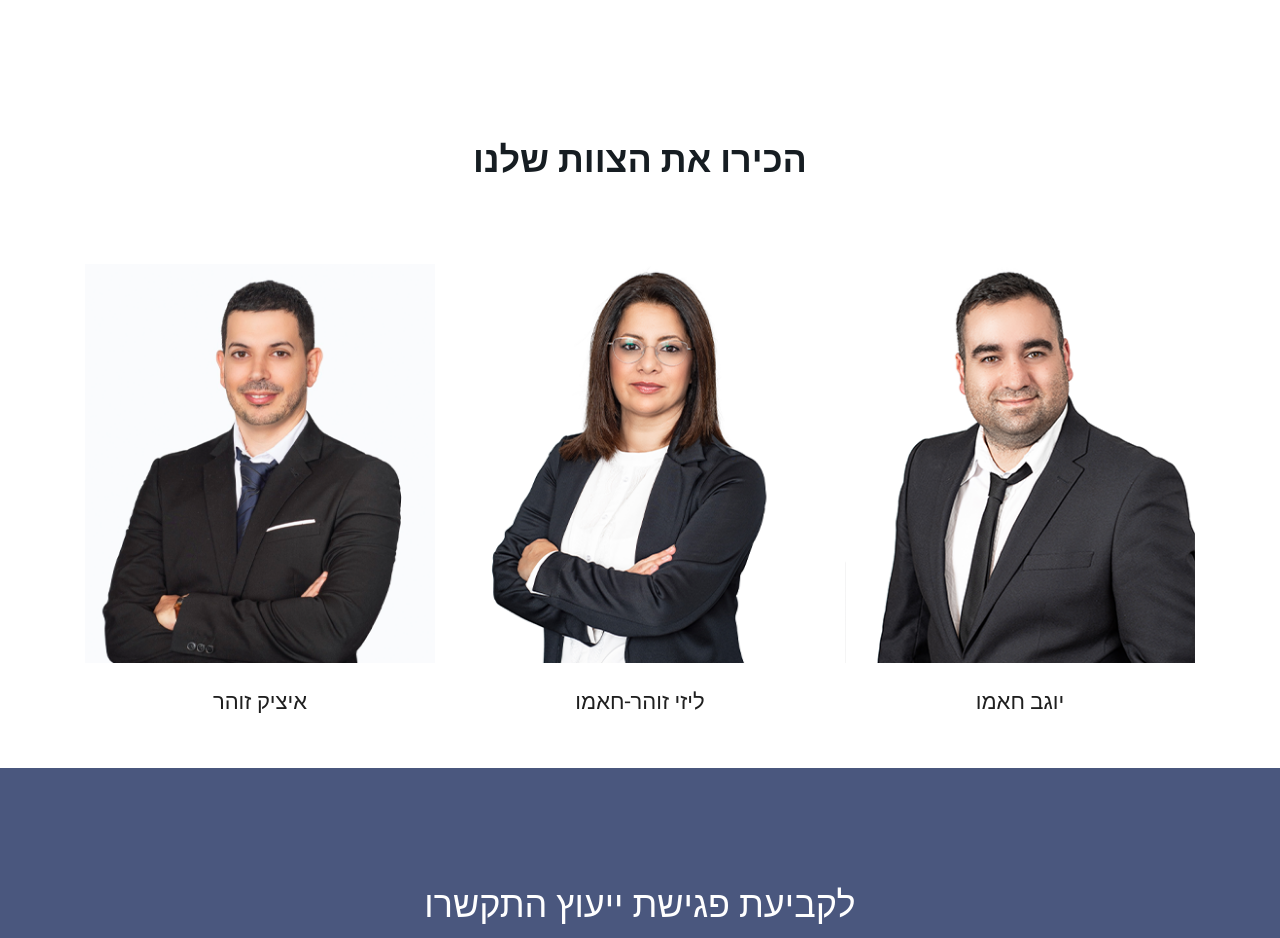
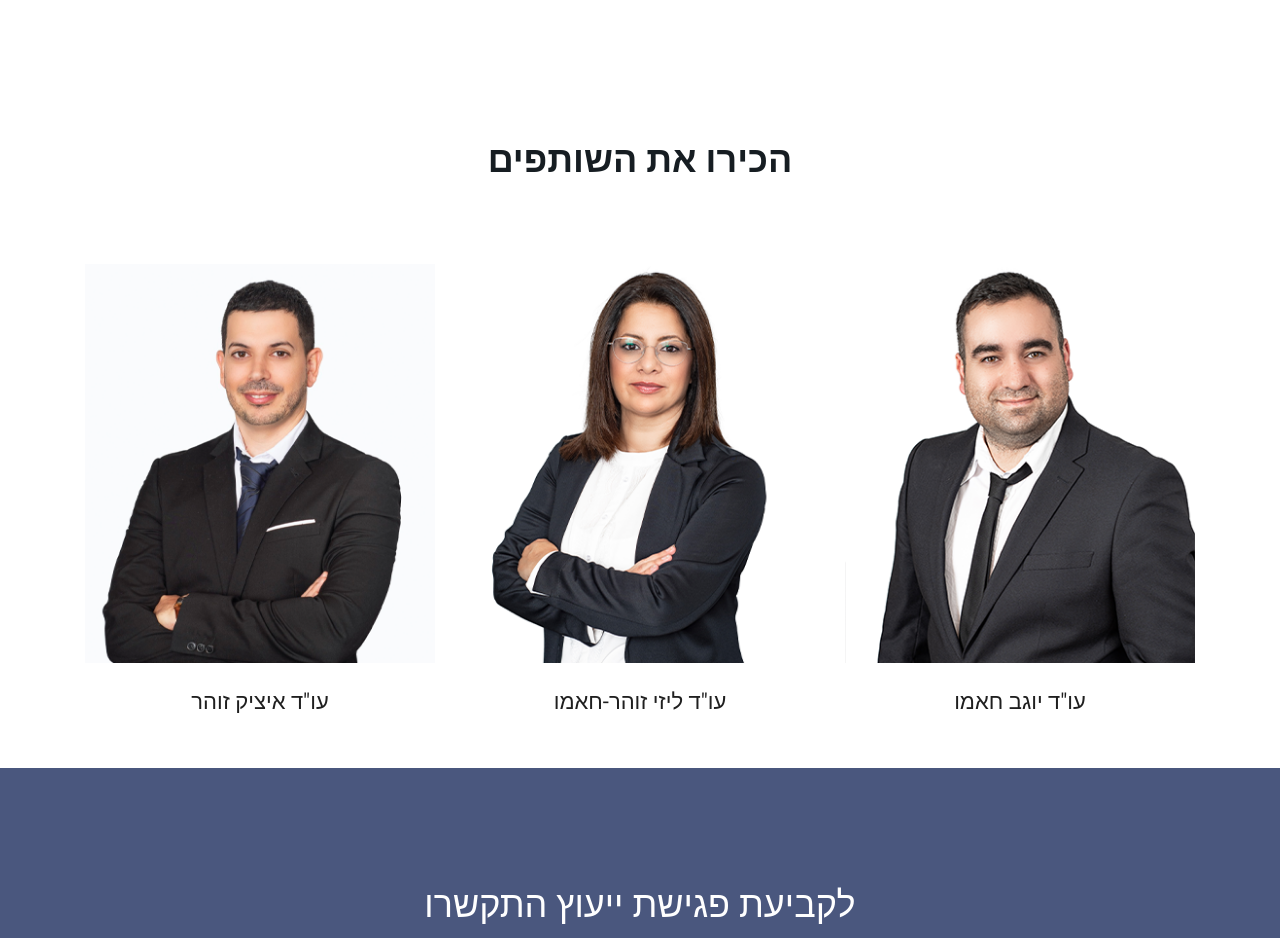
Before and after one commit to YeveRivkin/old-archive, a plain HTML site: page index.html in a window 1280 px wide. Shown: the part 1800-2738 px from the top of the page. Drawn offline with Linux system fonts and the light colour scheme; files whose address does not match are found by name; a web font is replaced by a local one.

Commit message:
Updates to text

```diff
--- a/index.html
+++ b/index.html
@@ -187,7 +187,7 @@
             <div class="row justify-content-center">
                 <div class="col-lg-7 col-sm-10">
                     <div class="section_tittle">
-                        <h2 style="text-align: center;">הכירו את הצוות שלנו</h2>
+                        <h2 style="text-align: center;">הכירו את השותפים</h2>
                     </div>
                 </div>
             </div>
@@ -207,7 +207,7 @@
 
                         </div>
                         <div class="team_member_info">
-                            <h4 style="text-align: center;">איציק זוהר</h4>
+                            <h4 style="text-align: center;">עו"ד איציק זוהר</h4>
                         </div>
                     </div>
                 </div>
@@ -224,7 +224,7 @@
                             </div>
                         </div>
                         <div class="team_member_info">
-                            <h4 style="text-align: center;">ליזי זוהר-חאמו</h4>
+                            <h4 style="text-align: center;">עו"ד ליזי זוהר-חאמו</h4>
 
                         </div>
                     </div>
@@ -243,7 +243,7 @@
 
                         </div>
                         <div class="team_member_info">
-                            <h4 style="text-align: center;">יוגב חאמו</h4>
+                            <h4 style="text-align: center;">עו"ד יוגב חאמו</h4>
                         </div>
                     </div>
                 </div>
```
Also changed, not shown: about.html (+4 -4 lines), service.html (+2 -3 lines), social.html (+1 -0 lines).
